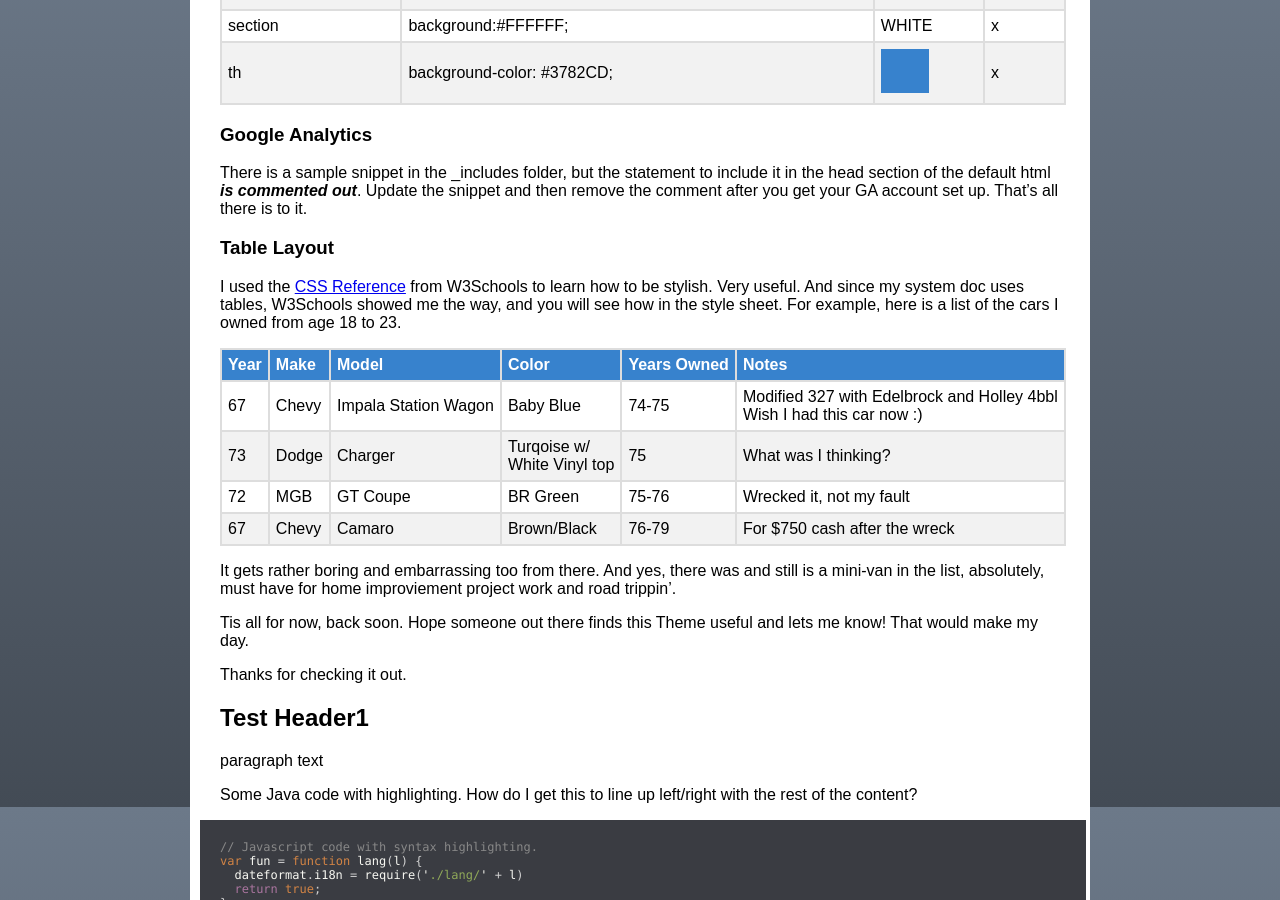
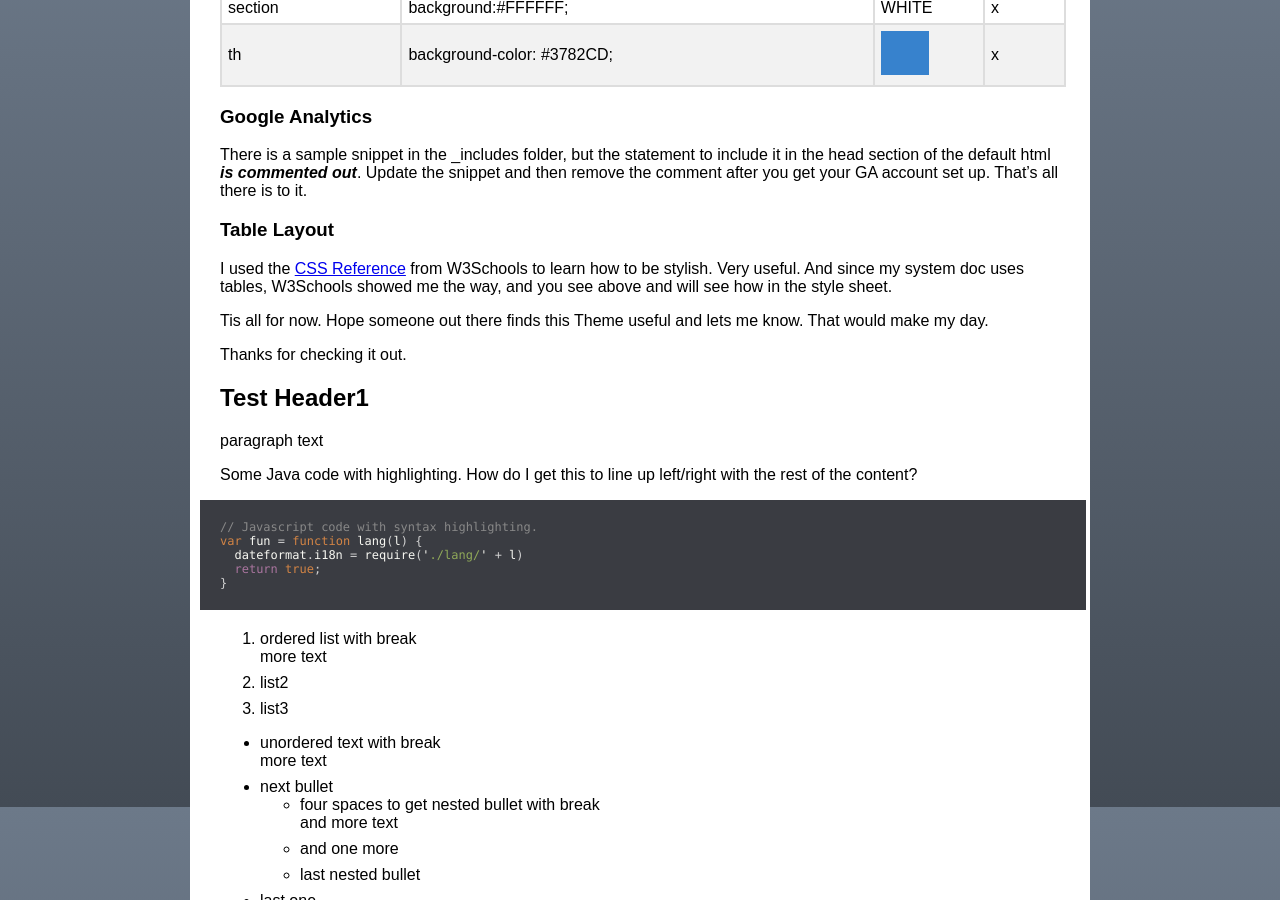
Before and after one commit to TR-Systems/modernist, a Jekyll site: the page built from index.md, in a window 1280 px wide and 900 px high, scrolled down 1893 px. Built offline with Jekyll 4.4.1, drawn with Linux system fonts in a browser that asks for light colours; our own code applies the rules of GitHub Pages for plain Markdown files; some of the changed text lies outside the part shown.

Commit message:
Update index.md

```diff
--- a/index.md
+++ b/index.md
@@ -2,10 +2,10 @@
 ### Under Construction and Testing! (February 2024)
 This theme started out by copying the design of the built-in [Github Pages Modernist Theme](https://github.com/pages-themes/modernist){:target="_blank"}.
 
-If you're reading this on Github, click here to check it out on the web: [Modernist Theme by TR Systems](https://tr-systems.github.io/modernist/).
+If you're reading this on Github, click here to check it out on the web: [Modernist Theme by TR Systems](https://tr-systems.github.io/modernist/){:target="_blank"}.
 
 ### Usage
-Good for static display of system documentation and articles of interest on full screen browsers. Navigation is through the home page, thus the home page button on every page header. This page (README.md) is your home page, which will be built as index.html.
+Good for static display of system documentation and articles of interest on full screen browsers. Navigation is through the home page, thus the home page button on every page header. This page (index.md) is your home page.
 
 ### Do Not Fork this Repo
 This repo is defined as a template. When viewing TR-Systems/modernist on Github, click the green button in the upper right to ***Use this template***, ***Create new Repository*** and ***Include all Branches***.
@@ -52,18 +52,9 @@ Same as the original. Changing it may require changing the color of elements wit
 There is a sample snippet in the _includes folder, but the statement to include it in the head section of the default html ***is commented out***. Update the snippet and then remove the comment after you get your GA account set up. That's all there is to it.
 
 ### Table Layout
-I used the [CSS Reference](https://www.w3schools.com/cssref/index.php){:target="blank"} from W3Schools to learn how to be stylish. Very useful. And since my system doc uses tables, W3Schools showed me the way, and you will see how in the style sheet. For example, here is a list of the cars I owned from age 18 to 23.
+I used the [CSS Reference](https://www.w3schools.com/cssref/index.php){:target="blank"} from W3Schools to learn how to be stylish. Very useful. And since my system doc uses tables, W3Schools showed me the way, and you see above and will see how in the style sheet.
 
-| Year | Make | Model | Color | Years Owned | Notes |
-| ---- | ---- | ----- | ----- | ----------- | ----- |
-| 67 | Chevy | Impala Station Wagon | Baby Blue | 74-75 | Modified 327 with Edelbrock and Holley 4bbl<br>Wish I had this car now :) |
-| 73 | Dodge | Charger | Turqoise w/<br>White Vinyl top | 75 | What was I thinking? |
-| 72 | MGB | GT Coupe | BR Green | 75-76 | Wrecked it, not my fault |
-| 67 | Chevy | Camaro | Brown/Black | 76-79 | For $750 cash after the wreck |
-
-It gets rather boring and embarrassing too from there. And yes, there was and still is a mini-van in the list, absolutely, must have for home improviement project work and road trippin'.
-
-Tis all for now, back soon. Hope someone out there finds this Theme useful and lets me know! That would make my day.
+Tis all for now. Hope someone out there finds this Theme useful and lets me know. That would make my day.
 
 Thanks for checking it out.
 
```
